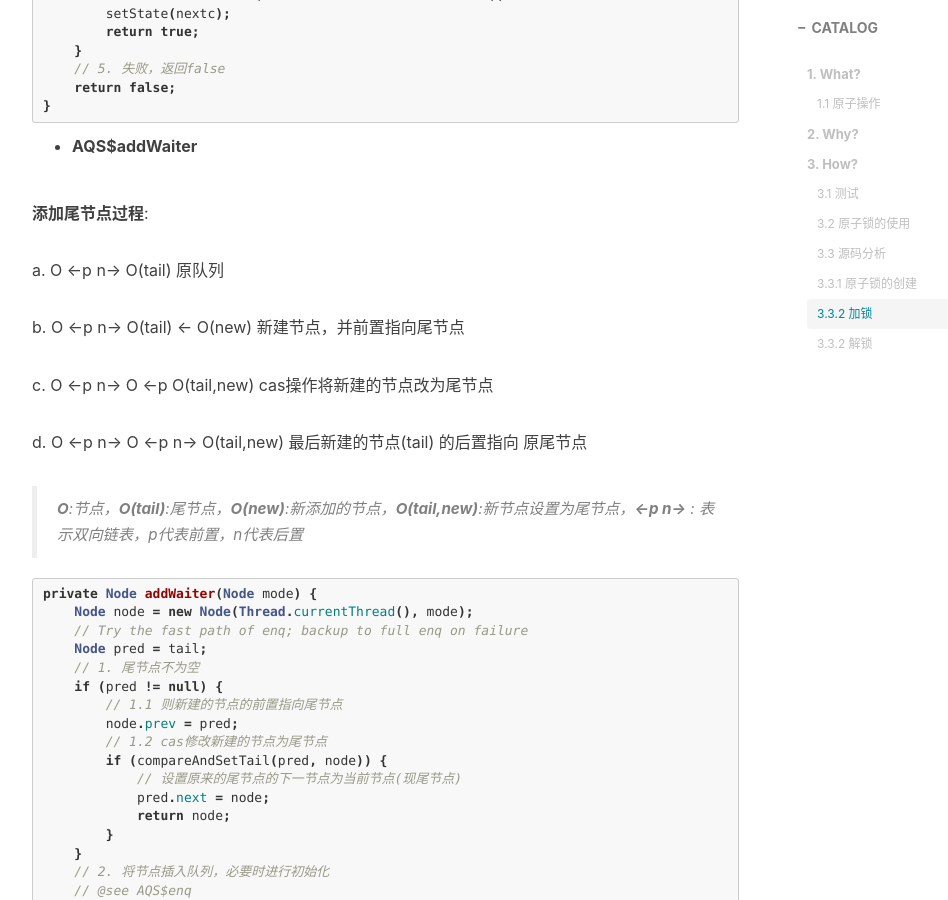
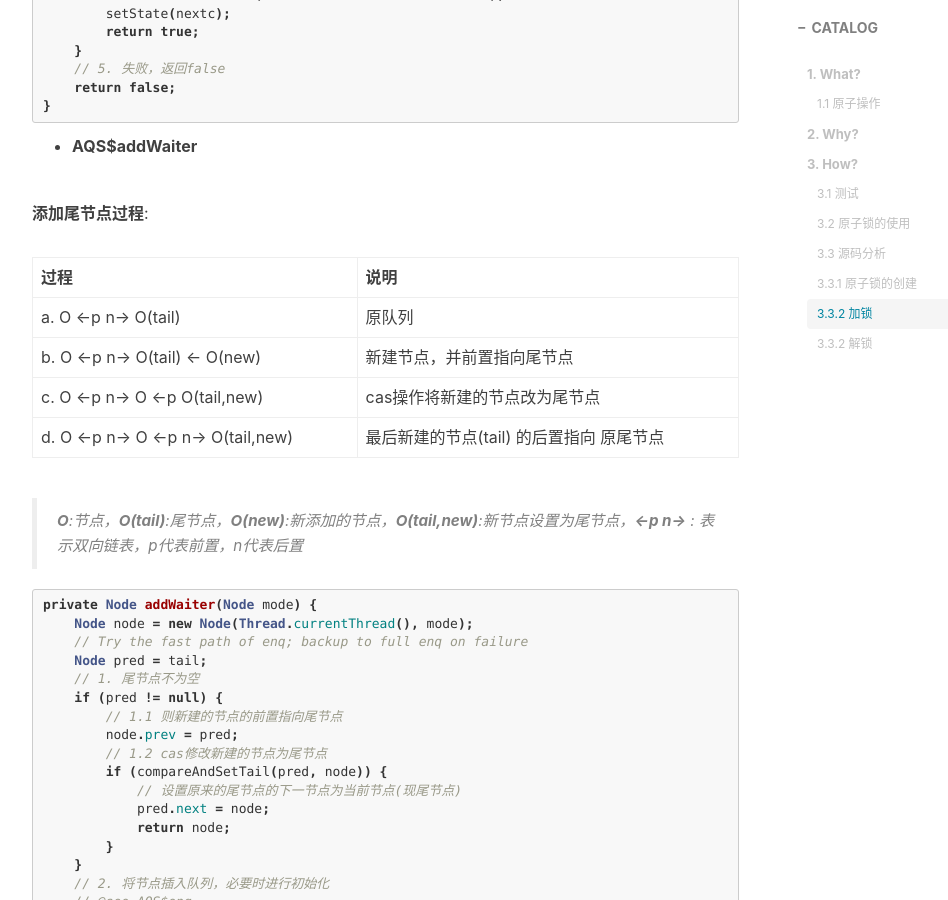
Before and after one commit to whvixd/qilixiang.github.io, a Jekyll site: the page built from _posts/2020-05-13-reentrant-lock.md, in a window 1280 px wide and 900 px high, scrolled down 4209 px. Shown: the whole window, without its empty margins (233-1181 px from the left). Built offline with Jekyll 4.4.1, drawn with Linux system fonts in a browser that asks for light colours; nearby versions of some CDN libraries; comment, search, counter and statistics services are not loaded.

Commit message:
修改为表格

```diff
--- a/_posts/2020-05-13-reentrant-lock.md
+++ b/_posts/2020-05-13-reentrant-lock.md
@@ -139,13 +139,12 @@ final boolean nonfairTryAcquire(int acquires) {
 
 **添加尾节点过程**:
 
-a. O <-p n-> O(tail) 原队列
-
-b. O <-p n-> O(tail) <- O(new) 新建节点，并前置指向尾节点
-
-c. O <-p n-> O <-p O(tail,new) cas操作将新建的节点改为尾节点
-
-d. O <-p n-> O <-p n-> O(tail,new) 最后新建的节点(tail) 的后置指向 原尾节点
+过程|说明
+---|---
+a. O <-p n-> O(tail)|原队列
+b. O <-p n-> O(tail) <- O(new)|新建节点，并前置指向尾节点
+c. O <-p n-> O <-p O(tail,new)|cas操作将新建的节点改为尾节点
+d. O <-p n-> O <-p n-> O(tail,new)|最后新建的节点(tail) 的后置指向 原尾节点
 
 > **O**:节点，**O(tail)**:尾节点，**O(new)**:新添加的节点，**O(tail,new)**:新节点设置为尾节点，**<-p n->** : 表示双向链表，p代表前置，n代表后置
 
```
